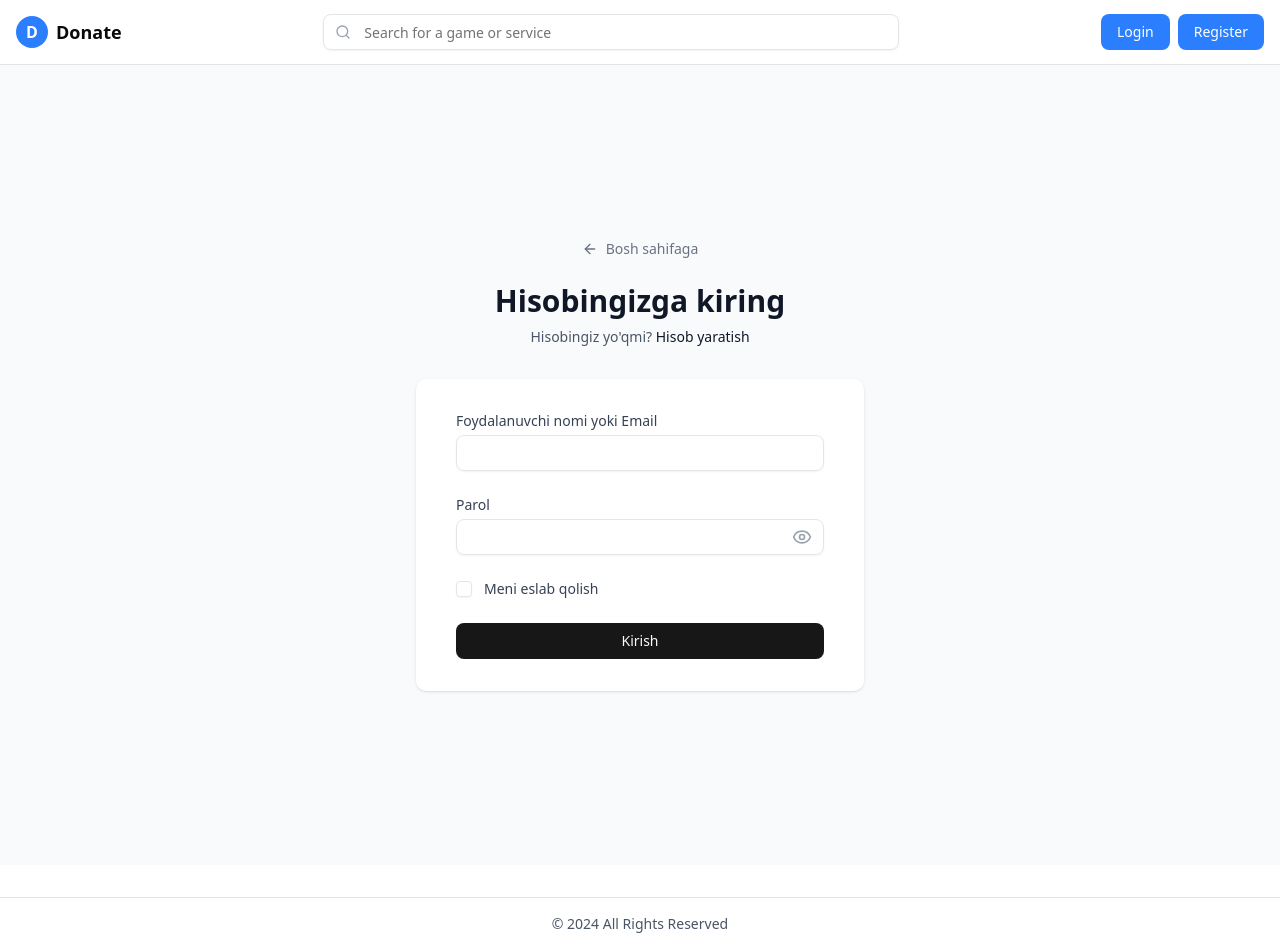
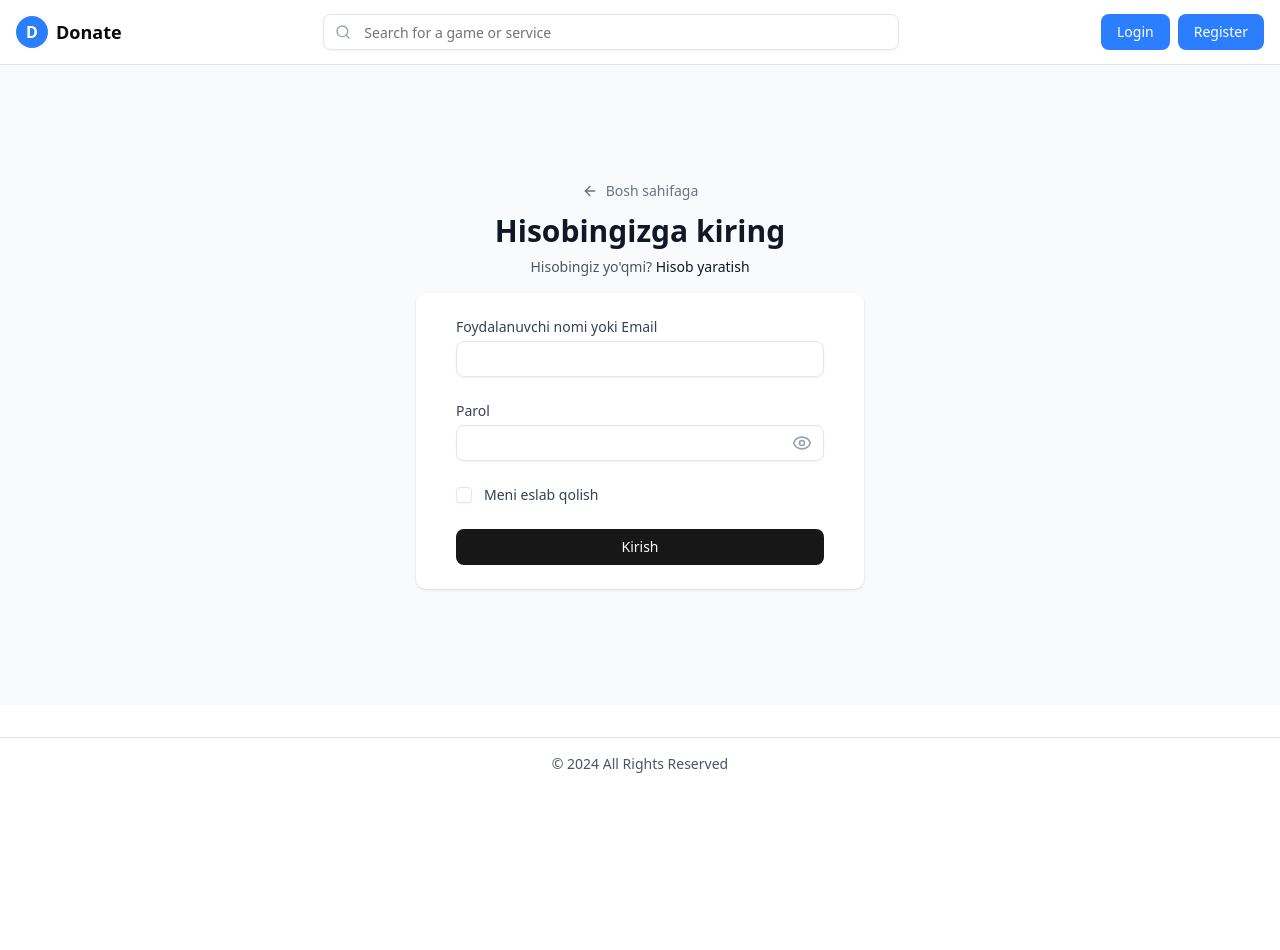
Before and after one commit to OktamovShokhjahon/donate-website, a Next.js app: page /login in a window 1280 px wide. After the commit the page ends 800 px from the top, so only its background shows below. Built offline with nearby package versions, Linux system fonts and the light colour scheme.

Commit message:
login/register height fix

```diff
--- a/src/app/login/page.tsx
+++ b/src/app/login/page.tsx
@@ -4,7 +4,7 @@ import Link from "next/link";
 
 export default function LoginPage() {
   return (
-    <div className="min-h-screen bg-gray-50 flex flex-col justify-center py-12 sm:px-6 lg:px-8">
+    <div className="min-h-[80vh] bg-gray-50 flex flex-col justify-center py-6 sm:px-6 lg:px-8">
       <div className="sm:mx-auto sm:w-full sm:max-w-md">
         <div className="flex justify-center">
           <Link
@@ -15,7 +15,7 @@ export default function LoginPage() {
             Bosh sahifaga
           </Link>
         </div>
-        <h2 className="mt-6 text-center text-3xl font-extrabold text-gray-900">
+        <h2 className="mt-3 text-center text-3xl font-extrabold text-gray-900">
           Hisobingizga kiring
         </h2>
         <p className="mt-2 text-center text-sm text-gray-600">
@@ -29,8 +29,8 @@ export default function LoginPage() {
         </p>
       </div>
 
-      <div className="mt-8 sm:mx-auto sm:w-full sm:max-w-md">
-        <div className="bg-white py-8 px-4 shadow sm:rounded-lg sm:px-10">
+      <div className="mt-4 sm:mx-auto sm:w-full sm:max-w-md">
+        <div className="bg-white py-6 px-4 shadow sm:rounded-lg sm:px-10">
           <LoginForm />
         </div>
       </div>
--- a/src/app/register/page.tsx
+++ b/src/app/register/page.tsx
@@ -4,7 +4,7 @@ import Link from "next/link";
 
 export default function RegisterPage() {
   return (
-    <div className="min-h-screen bg-gray-50 flex flex-col justify-center py-12 sm:px-6 lg:px-8">
+    <div className="min-h-screen bg-gray-50 flex flex-col justify-center py-6 sm:px-6 lg:px-8">
       <div className="sm:mx-auto sm:w-full sm:max-w-md">
         <div className="flex justify-center">
           <Link
@@ -15,7 +15,7 @@ export default function RegisterPage() {
             Bosh sahifaga
           </Link>
         </div>
-        <h2 className="mt-6 text-center text-3xl font-extrabold text-gray-900">
+        <h2 className="mt-4 text-center text-3xl font-extrabold text-gray-900">
           Hisobingizni yarating
         </h2>
         <p className="mt-2 text-center text-sm text-gray-600">
@@ -29,7 +29,7 @@ export default function RegisterPage() {
         </p>
       </div>
 
-      <div className="mt-8 sm:mx-auto sm:w-full sm:max-w-md">
+      <div className="mt-6 sm:mx-auto sm:w-full sm:max-w-md">
         <div className="bg-white py-8 px-4 shadow sm:rounded-lg sm:px-10">
           <RegisterForm />
         </div>
```
